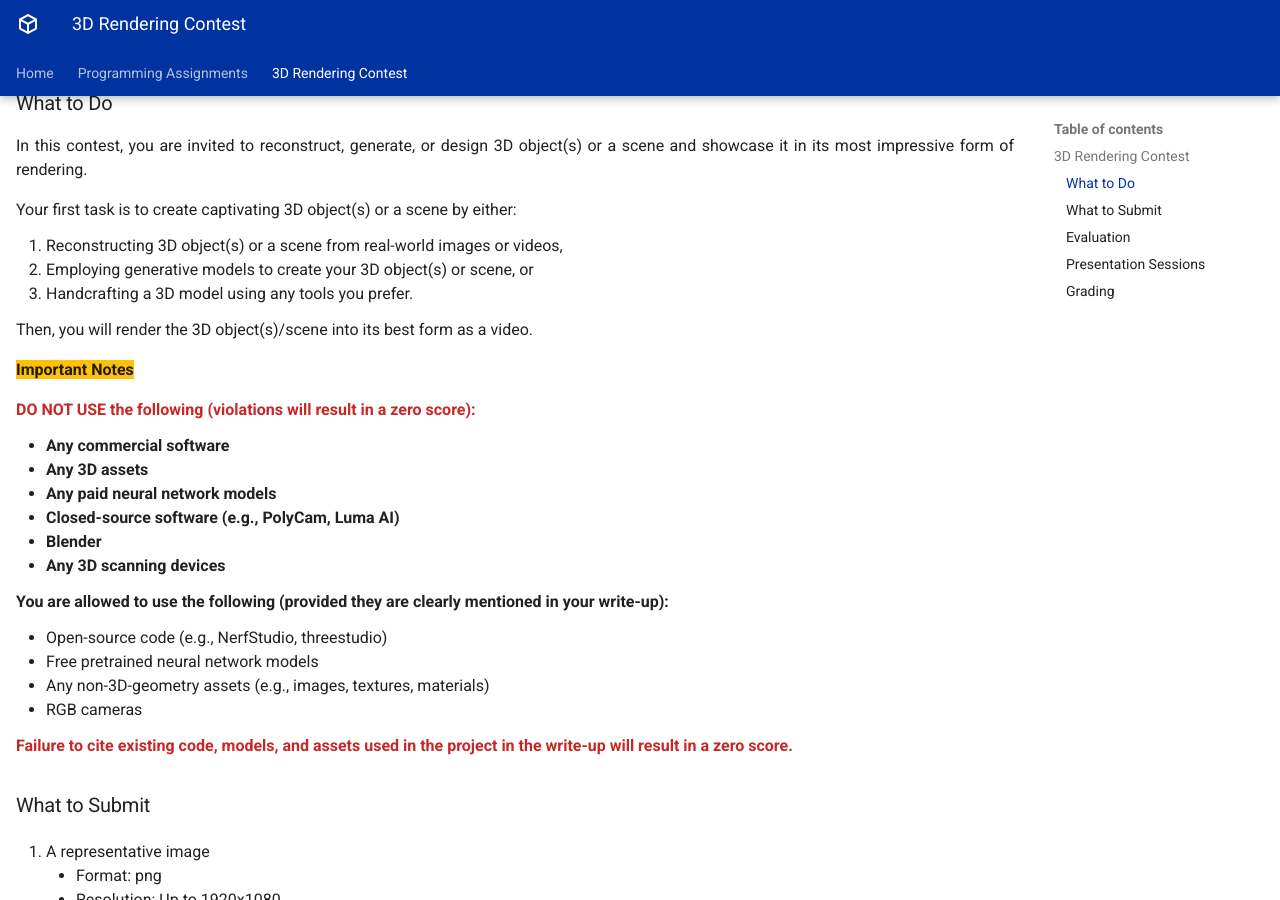
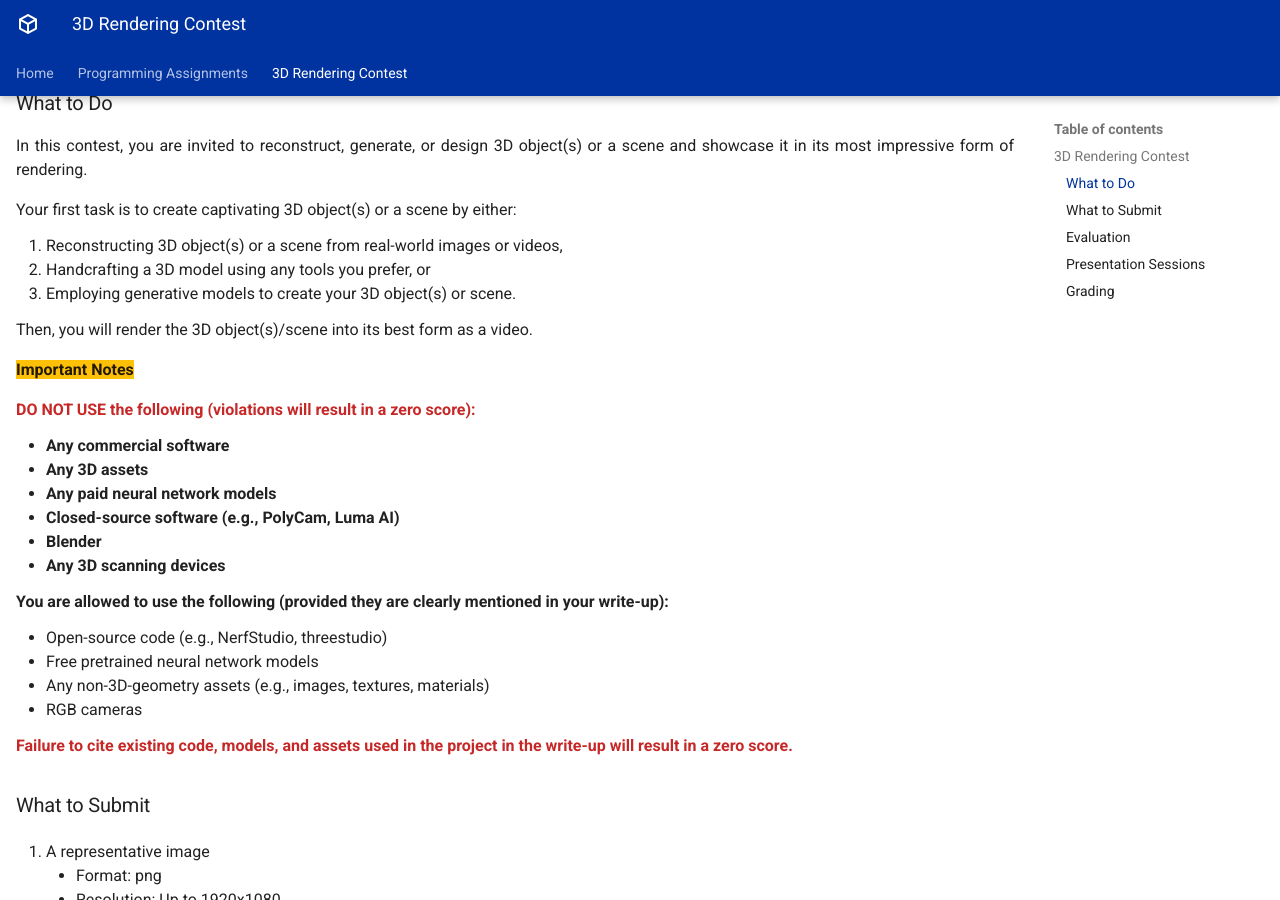
Before and after one commit to mhsung/kaist-cs479-spring-2025, an MkDocs documentation site: the page built from docs/3d-rendering-contest.md, in a window 1280 px wide and 900 px high, scrolled down 389 px. Built offline with MkDocs 1.6.1 and Material for MkDocs 9.7.7, drawn with Linux system fonts in a browser that asks for light colours.

Commit message:
Updated.

```diff
--- a/docs/3d-rendering-contest.md
+++ b/docs/3d-rendering-contest.md
@@ -26,8 +26,8 @@ In this contest, you are invited to reconstruct, generate, or design 3D object(s
 Your first task is to create captivating 3D object(s) or a scene by either:
 
 1. Reconstructing 3D object(s) or a scene from real-world images or videos,
-2. Employing generative models to create your 3D object(s) or scene, or
-3. Handcrafting a 3D model using any tools you prefer.
+2. Handcrafting a 3D model using any tools you prefer, or
+3. Employing generative models to create your 3D object(s) or scene.
 
 Then, you will render the 3D object(s)/scene into its best form as a video.
 
```
